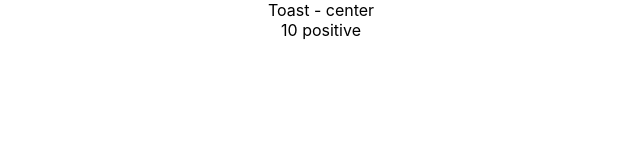
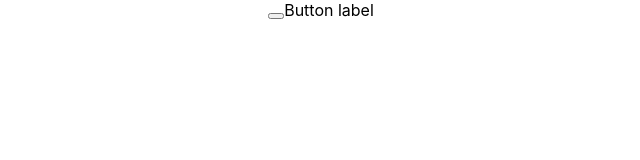
Before and after one commit to kluivstar/ReactTypescript, a React (Create React App) app: page / in a window 1280 px wide. Shown: the top 160 px of the page, without its empty margins (319-959 px from the left). Built offline with nearby package versions, Linux system fonts and the light colour scheme.

Commit message:
Wrapping HTML elements

```diff
--- a/src/App.tsx
+++ b/src/App.tsx
@@ -21,6 +21,7 @@
 import { List } from './components/generics/List';
 import { RandomNumber } from './components/restriction/RandomNumber';
 import { Toast } from './components/templateliterals/Toast';
+import CustomButton from './components/html/Button'
 
 function App() {
 
@@ -90,9 +91,12 @@
         ]}
         onClick={item => console.log(item)}
       />
+
+      <Toast position='center'/>
+
+      <RandomNumber value={10} isPositive/>
       */}
-      <Toast position='center'/>
-      <RandomNumber value={10} isPositive/>
+      <CustomButton variant='primary' onClick={() => console.log('Clicked')}/>Button label
     </div>
   );
 }
--- /dev/null
+++ b/src/components/html/Button.tsx
@@ -0,0 +1,12 @@
+import React from 'react'
+type ButtonProps ={
+    variant: 'primary' | 'secondary'
+} & React.ComponentProps<'button'>
+
+const Button = ({variant, children, ...rest}: ButtonProps) => {
+  return (
+    <button className={`class-with-${variant}`} {...rest}>{children}</button>
+  )
+}
+
+export default Button
```
Also changed, not shown: src/components/html/Input.tsx (added, +8 -0 lines).
